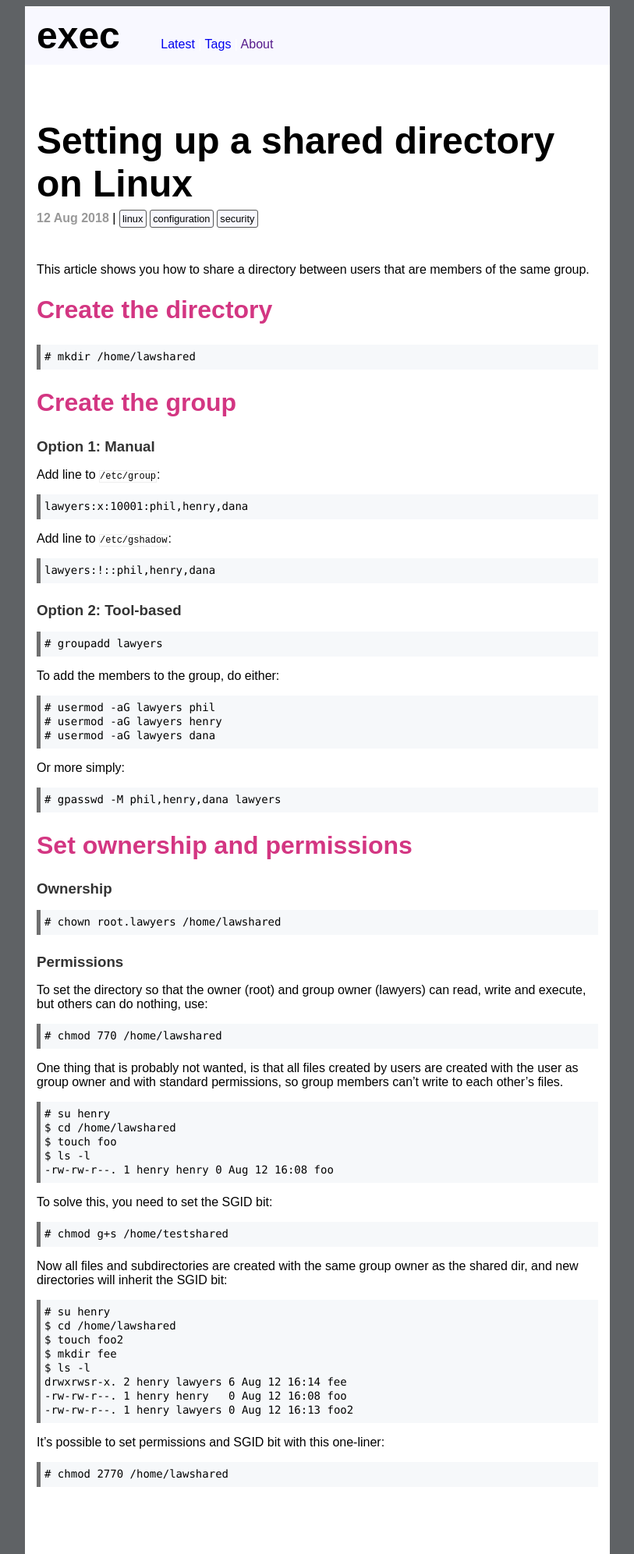
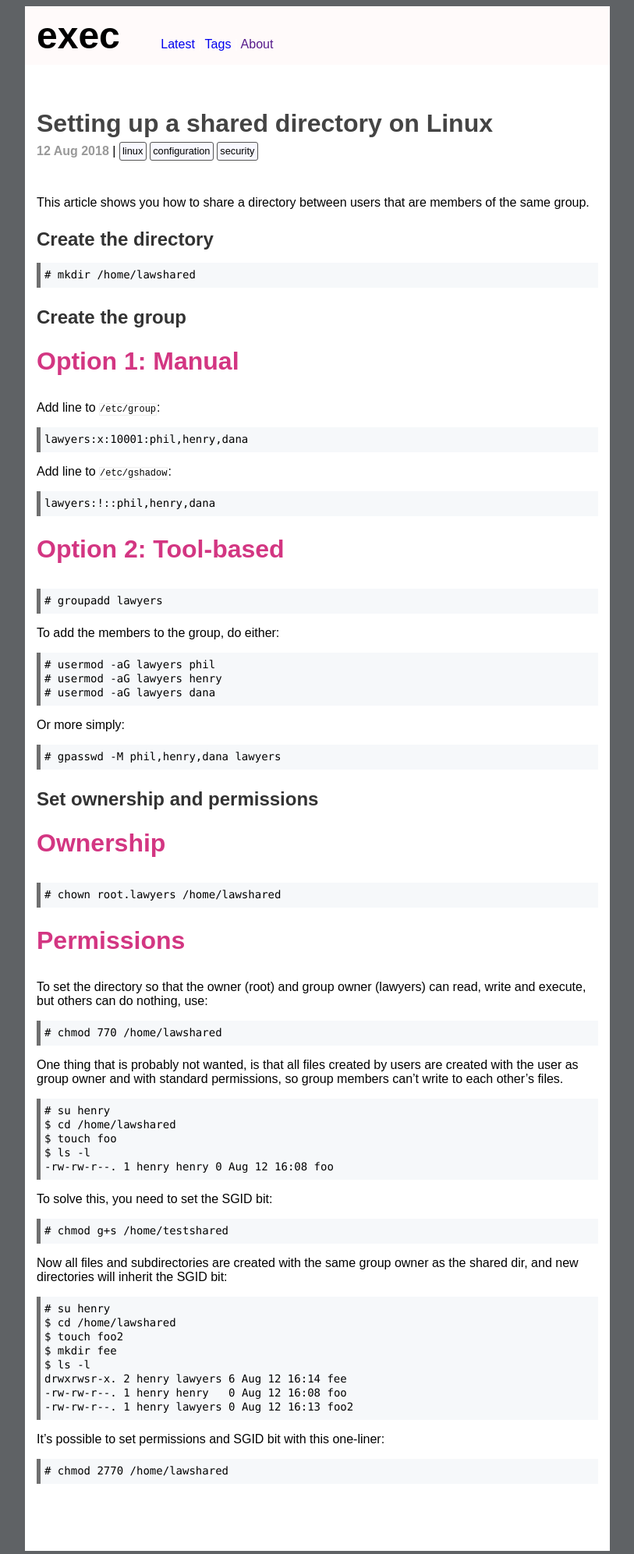
Before and after one commit to execas/execas.github.io, a Jekyll site: the page built from _posts/2018-08-13-setting-up-a-shared-directory-on-linux.md, in a window 1280 px wide. Shown: the whole page at 78% size, without its empty margins (233-1046 px from the left). Built offline with Jekyll 4.4.1, drawn with Linux system fonts in a browser that asks for light colours.

Commit message:
Update execas.css

```diff
--- a/css/execas.css
+++ b/css/execas.css
@@ -64,7 +64,7 @@ a:focus {
 }
 
 .header {
-     background-color:#f8f8ff;
+     background-color:#fffafa;
      color: #fff;
      margin:0 auto;
      max-width: 720px;
@@ -167,7 +167,8 @@ postinfo: title, date, tags
 }
 
 .post-title {
-     font-size: 3rem;
+     font-size: 2rem;
+     color:#444444;
      margin-bottom:0.5rem;
 }
 
@@ -195,9 +196,9 @@ END: postinfo
 
 
 .post h2 {
-     color: #d33682;
-     font-size: 2rem;
-     margin-top: 1.5rem;
+     color: #333333;
+     margin-top:1.5rem;
+     margin-bottom:0.6rem;
 }
 
 .post h2 code {
@@ -206,9 +207,9 @@ END: postinfo
 }
 
 .post h3 {
-     color: #333333;
-     margin-top:1.5rem;
-     margin-bottom:0.6rem;
+     color: #d33682;
+     font-size: 2rem;
+     margin-top: 1.5rem;
 }
 
 .page-title {
```
